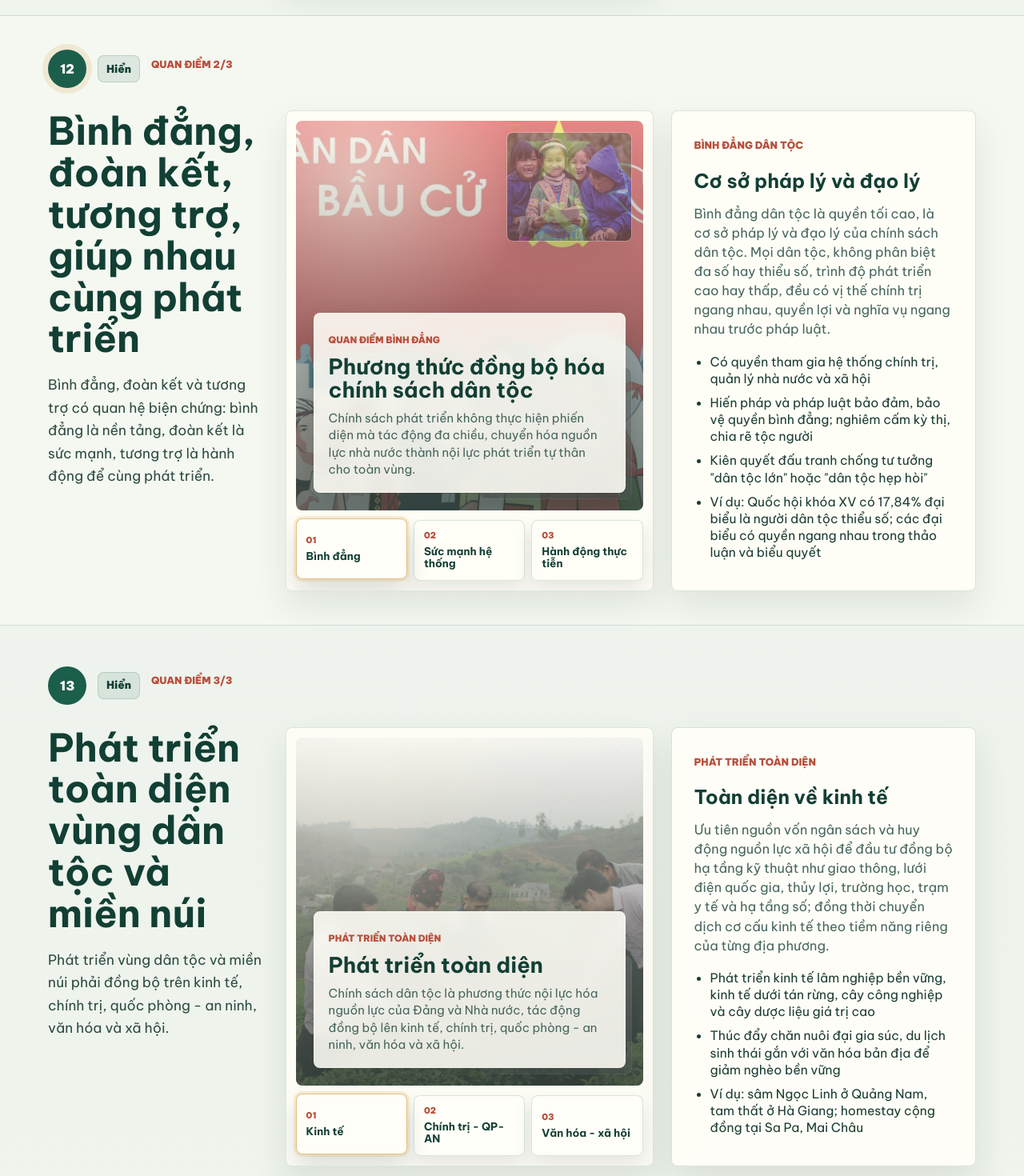
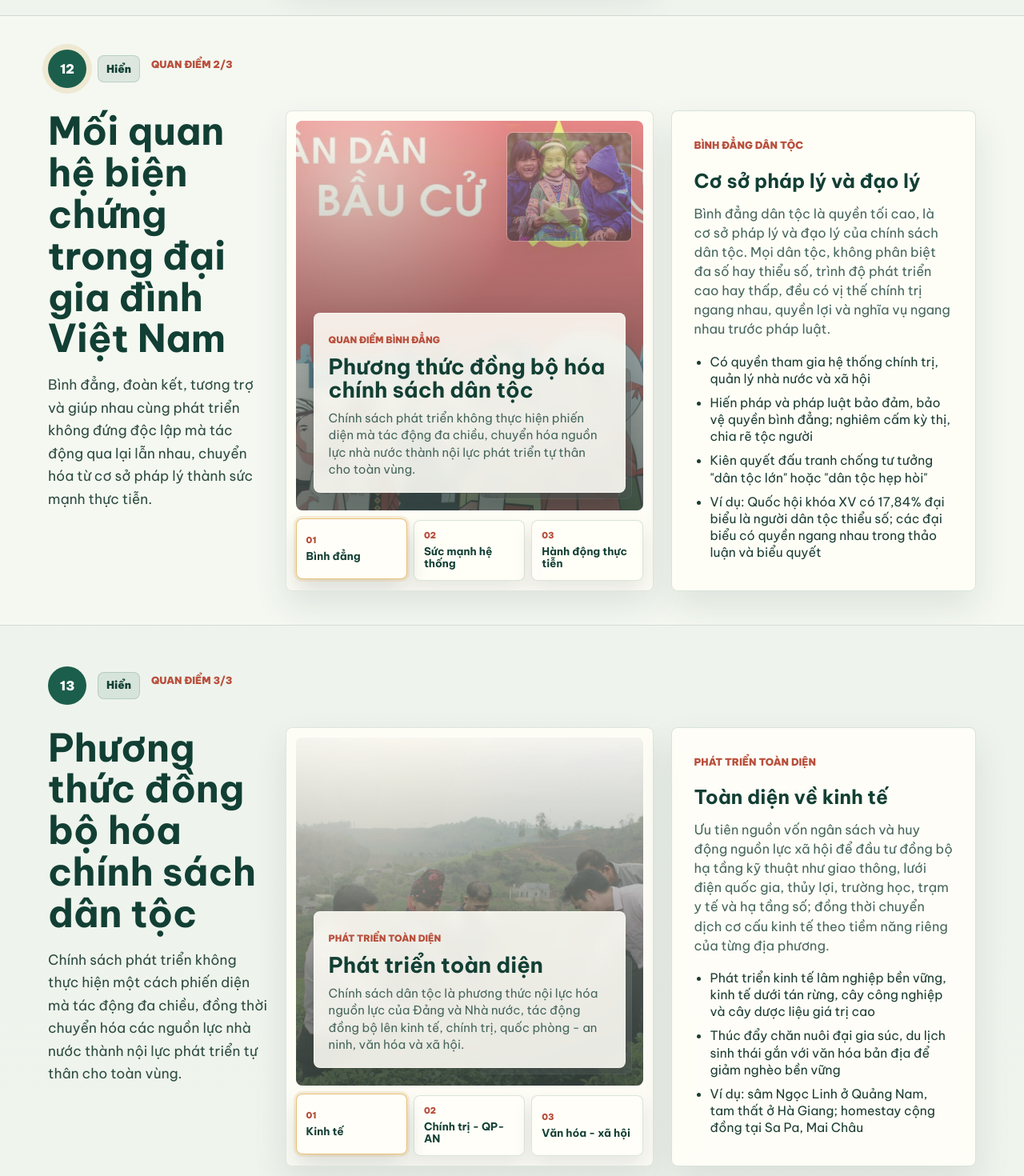
Before and after one commit to datfullstacks/mln111, a Next.js app: page / in a window 1280 px wide. Shown: the part 9780-11250 px from the top of the page at 80% size. Built offline with nearby package versions, Linux system fonts and the light colour scheme; grey boxes are pictures that could not be loaded.

Commit message:
content: revise Hien viewpoint headings

```diff
--- a/app/components/HienSlideExplorer.tsx
+++ b/app/components/HienSlideExplorer.tsx
@@ -106,12 +106,14 @@ function shortenTitle(title: string, kind: HienSlideKind) {
 
   if (kind === 'equality') {
     return title
+      .replace('Mối quan hệ biện chứng trong đại gia đình Việt Nam', 'Quan hệ biện chứng')
       .replace('Bình đẳng, đoàn kết, tương trợ, giúp nhau cùng phát triển', 'Bình đẳng - đoàn kết')
       .replace('Cơ sở pháp lý và đạo lý', 'Bình đẳng')
       .replace('Sức mạnh và hành động thực tiễn', 'Đoàn kết - tương trợ');
   }
 
   return title
+    .replace('Phương thức đồng bộ hóa chính sách dân tộc', 'Đồng bộ chính sách')
     .replace('Phát triển toàn diện vùng dân tộc và miền núi', 'Phát triển toàn diện')
     .replace('Toàn diện về kinh tế', 'Kinh tế')
     .replace('Toàn diện về chính trị và quốc phòng - an ninh', 'Chính trị - QP-AN')
--- a/app/components/Home.tsx
+++ b/app/components/Home.tsx
@@ -1107,17 +1107,17 @@ const homeSlides: HomeSlide[] = [
   {
     member: 'Hiển',
     eyebrow: 'Quan điểm 2/3',
-    title: 'Bình đẳng, đoàn kết, tương trợ, giúp nhau cùng phát triển',
-    subtitle:
-      'Bình đẳng, đoàn kết và tương trợ có quan hệ biện chứng: bình đẳng là nền tảng, đoàn kết là sức mạnh, tương trợ là hành động để cùng phát triển.',
+    title: 'Mối quan hệ biện chứng trong đại gia đình Việt Nam',
+    subtitle:
+      'Bình đẳng, đoàn kết, tương trợ và giúp nhau cùng phát triển không đứng độc lập mà tác động qua lại lẫn nhau, chuyển hóa từ cơ sở pháp lý thành sức mạnh thực tiễn.',
     items: partyEqualityCards
   },
   {
     member: 'Hiển',
     eyebrow: 'Quan điểm 3/3',
-    title: 'Phát triển toàn diện vùng dân tộc và miền núi',
-    subtitle:
-      'Phát triển vùng dân tộc và miền núi phải đồng bộ trên kinh tế, chính trị, quốc phòng - an ninh, văn hóa và xã hội.',
+    title: 'Phương thức đồng bộ hóa chính sách dân tộc',
+    subtitle:
+      'Chính sách phát triển không thực hiện một cách phiến diện mà tác động đa chiều, đồng thời chuyển hóa các nguồn lực nhà nước thành nội lực phát triển tự thân cho toàn vùng.',
     items: partyDevelopmentCards
   },
   ...policyPillars.map(policySlide),
```
